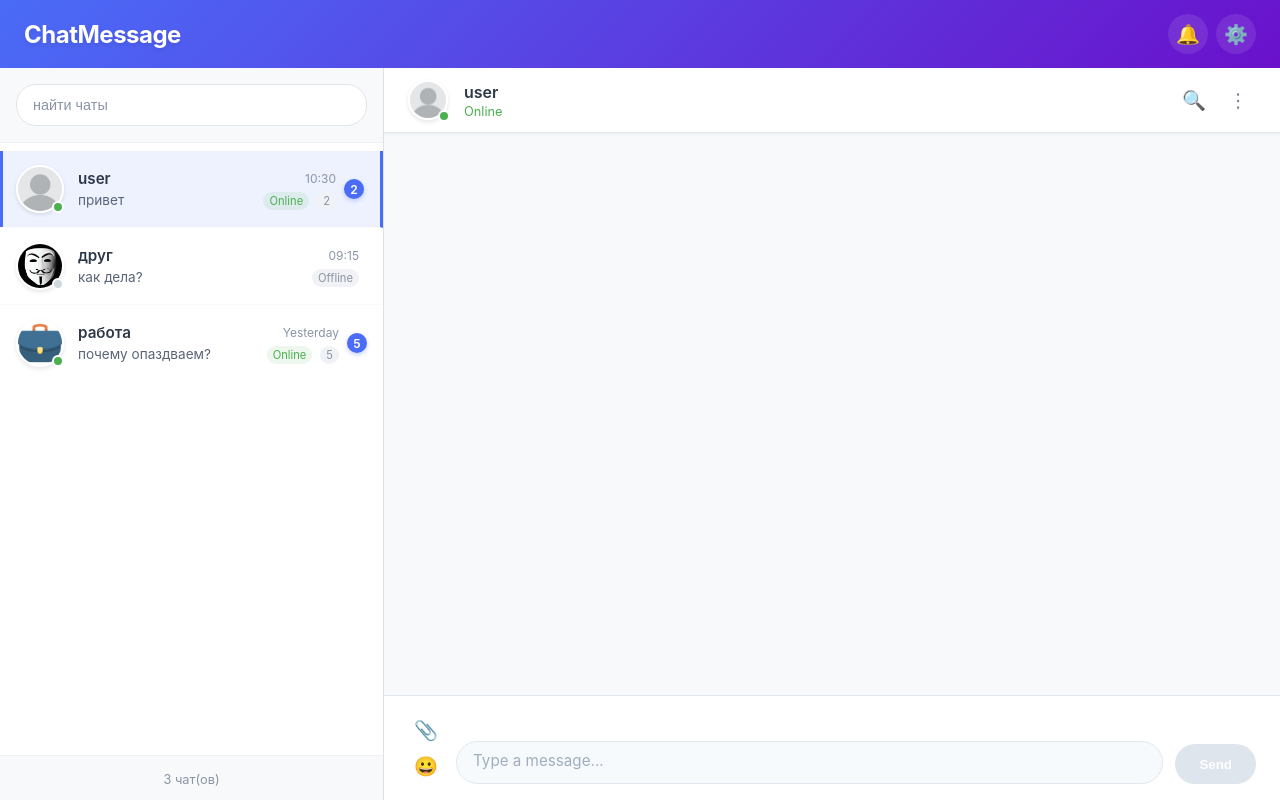
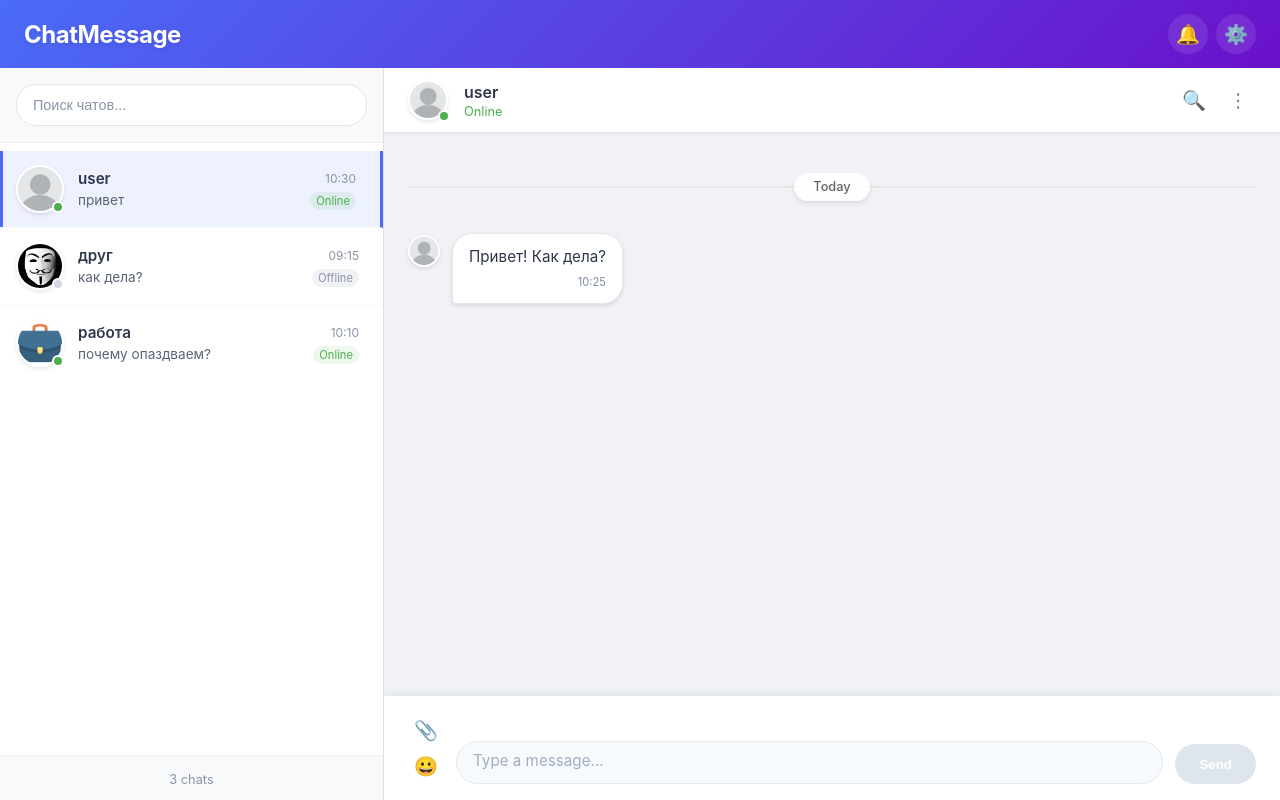
Before and after one commit to anonymous-proger/diplomChatApp, an Angular app in the folder diplom/diplomm/: page / in a window 1280 px wide. Built offline with nearby package versions, Linux system fonts and the light colour scheme.

Commit message:
bug_fixes

```diff
--- a/diplom/diplomm/src/app/chat-panel/chat-panel.component.css
+++ b/diplom/diplomm/src/app/chat-panel/chat-panel.component.css
@@ -210,28 +210,6 @@
   }
 }
 
-.unread-count {
-  font-size: 0.7rem;
-  color: #8a94a6;
-  background-color: #f0f2f5;
-  padding: 0.125rem 0.375rem;
-  border-radius: 10px;
-}
-
-.unread-badge {
-  background-color: #4a6cf7;
-  color: white;
-  font-size: 0.75rem;
-  font-weight: 600;
-  min-width: 20px;
-  height: 20px;
-  border-radius: 10px;
-  display: flex;
-  align-items: center;
-  justify-content: center;
-  flex-shrink: 0;
-  box-shadow: 0 2px 4px rgba(74, 108, 247, 0.3);
-}
 
 .panel-footer {
   padding: 0.75rem 1rem;
@@ -245,7 +223,7 @@
   color: #8a94a6;
 }
 
-/* Стили для скрола */
+/* Стили для скроллбара */
 .chats-list::-webkit-scrollbar {
   width: 6px;
 }
--- a/diplom/diplomm/src/app/chat-panel/chat-panel.component.html
+++ b/diplom/diplomm/src/app/chat-panel/chat-panel.component.html
@@ -5,7 +5,7 @@
       <input
         type="text"
         class="search-input"
-        placeholder="найти чаты"
+        placeholder="Поиск чатов..."
         [(ngModel)]="searchQuery"
         (input)="onSearch()"
       />
@@ -17,7 +17,7 @@
 
   <div class="chats-list">
     <div *ngIf="filteredChats.length === 0" class="no-results">
-      Ничего не нашли
+      Ничего не нашли :(
     </div>
 
     <div
@@ -33,7 +33,6 @@
         <div class="online-indicator" [class.online]="chat.isOnline"></div>
       </div>
 
-
       <div class="chat-info">
         <div class="chat-header">
           <span class="chat-name">{{ chat.name }}</span>
@@ -47,22 +46,14 @@
             <span class="status" [class.online]="chat.isOnline">
               {{ getStatusText(chat) }}
             </span>
-            <span *ngIf="chat.unread > 0" class="unread-count">
-              {{ chat.unread }}
-            </span>
           </div>
         </div>
       </div>
 
-
-      <div *ngIf="chat.unread > 0" class="unread-badge">
-        {{ chat.unread }}
-      </div>
     </div>
   </div>
 
-
   <div class="panel-footer">
-    <span class="chats-count">{{ filteredChats.length }} чат(ов)</span>
+    <span class="chats-count">{{ filteredChats.length }} chats</span>
   </div>
 </div>
--- a/diplom/diplomm/src/app/chat-window/chat-window.component.css
+++ b/diplom/diplomm/src/app/chat-window/chat-window.component.css
@@ -2,7 +2,7 @@
   display: flex;
   flex-direction: column;
   height: 100%;
-  background-color: #f8f9fa;
+  background-color: #f0f2f5;
   overflow: hidden;
 }
 
@@ -11,7 +11,7 @@
   align-items: center;
   justify-content: center;
   height: 100%;
-  background: linear-gradient(135deg, #f5f7fa 0%, #c3cfe2 100%);
+  background-color: #f5f7fa;
 }
 
 .placeholder-content {
@@ -23,11 +23,12 @@
   font-size: 4rem;
   margin-bottom: 1rem;
   opacity: 0.5;
+  color: #4a6cf7;
 }
 
 .placeholder-title {
   font-size: 1.5rem;
-  color: #4a5568;
+  color: #2d3748;
   margin-bottom: 0.5rem;
   font-weight: 600;
 }
@@ -37,7 +38,6 @@
   font-size: 1rem;
 }
 
-/* Заголовок чата */
 .chat-header {
   display: flex;
   justify-content: space-between;
@@ -100,7 +100,7 @@
 
   .chat-status {
     font-size: 0.8rem;
-    color: #8a94a6;
+    color: #718096;
     margin: 0;
 
     &.online {
@@ -135,36 +135,37 @@
   }
 }
 
-/* Область сообщений */
+
 .messages-container {
   flex: 1;
   overflow-y: auto;
   padding: 1.5rem;
   min-height: 0;
-  background-color: #f8f9fa;
+  background-color: #f0f2f5;
 }
 
 .messages {
   display: flex;
   flex-direction: column;
-  gap: 0.75rem;
+  gap: 0.5rem;
 }
 
 .date-divider {
   text-align: center;
-  margin: 1rem 0;
+  margin: 1rem 0 1.5rem 0;
   position: relative;
 
   span {
     display: inline-block;
-    padding: 0.25rem 1rem;
-    background-color: #e2e8f0;
-    color: #718096;
-    font-size: 0.75rem;
+    padding: 0.4rem 1.2rem;
+    background-color: rgba(255, 255, 255, 0.9);
+    color: #666;
+    font-size: 0.8rem;
     font-weight: 500;
-    border-radius: 12px;
+    border-radius: 20px;
     position: relative;
     z-index: 1;
+    box-shadow: 0 2px 4px rgba(0, 0, 0, 0.1);
   }
 
   &::before {
@@ -174,66 +175,99 @@
     right: 0;
     top: 50%;
     height: 1px;
-    background-color: #e2e8f0;
+    background-color: #ddd;
     transform: translateY(-50%);
   }
 }
 
 .message-wrapper {
   display: flex;
-  flex-direction: column;
-  max-width: 70%;
+  align-items: flex-end;
+  margin-bottom: 0.5rem;
 
   &.outgoing {
-    align-self: flex-end;
+    justify-content: flex-end;
     align-items: flex-end;
   }
 
-  &:not(.outgoing) {
-    align-self: flex-start;
+  &.with-avatar {
     align-items: flex-start;
+  }
+}
+
+.message-avatar {
+  width: 32px;
+  height: 32px;
+  border-radius: 50%;
+  overflow: hidden;
+  margin-right: 0.75rem;
+  flex-shrink: 0;
+  margin-top: 2px;
+  border: 2px solid white;
+  box-shadow: 0 2px 4px rgba(0, 0, 0, 0.1);
+
+  img {
+    width: 100%;
+    height: 100%;
+    object-fit: cover;
   }
 }
 
 .message {
   display: flex;
   flex-direction: column;
-  width: 100%;
+  max-width: 65%;
+
+  &.with-avatar {
+    max-width: calc(65% - 44px);
+  }
 }
 
 .sender-name {
-  font-size: 0.8rem;
+  font-size: 0.75rem;
   font-weight: 500;
-  color: #4a5568;
+  color: #666;
   margin-bottom: 0.25rem;
-  padding-left: 0.5rem;
+  margin-left: 0.5rem;
+  display: none;
 }
 
 .message-bubble {
   padding: 0.75rem 1rem;
-  border-radius: 18px;
+  border-radius: 20px;
   position: relative;
   word-wrap: break-word;
   overflow-wrap: break-word;
-  box-shadow: 0 1px 2px rgba(0, 0, 0, 0.1);
-}
-
-.outgoing .message-bubble {
-  background-color: #4a6cf7;
-  color: white;
-  border-bottom-right-radius: 4px;
-
-  .message-time {
-    color: rgba(255, 255, 255, 0.8);
-  }
+  box-shadow: 0 2px 4px rgba(0, 0, 0, 0.1);
+  line-height: 1.4;
 }
 
 :not(.outgoing) .message-bubble {
   background-color: white;
+  color: #2d3748;
   border-bottom-left-radius: 4px;
+  border-top-left-radius: 20px;
+  border-top-right-radius: 20px;
+  border-bottom-right-radius: 20px;
+  border: 1px solid #e2e8f0;
 
   .message-time {
     color: #718096;
+  }
+}
+
+/* Сообщения пользователя */
+.outgoing .message-bubble {
+  background-color: rgb(255, 255, 255);
+  color: white;
+  border-bottom-right-radius: 4px;
+  border-top-left-radius: 20px;
+  border-top-right-radius: 20px;
+  border-bottom-left-radius: 20px;
+  box-shadow: 0 2px 8px rgba(74, 108, 247, 0.2);
+
+  .message-time {
+    color: rgb(68, 64, 64);
   }
 }
 
@@ -241,6 +275,8 @@
   margin: 0 0 0.5rem 0;
   line-height: 1.4;
   white-space: pre-wrap;
+  font-size: 0.95rem;
+  color: #2d3748;
 }
 
 .message-footer {
@@ -254,14 +290,16 @@
 .message-time {
   font-size: 0.7rem;
   opacity: 0.9;
+
+
 }
 
 .message-status {
   font-size: 0.8rem;
   opacity: 0.8;
+  color: rgba(255, 255, 255, 0.9);
 }
 
-/* Поле ввода */
 .message-input-container {
   display: flex;
   align-items: flex-end;
@@ -270,6 +308,7 @@
   border-top: 1px solid #e2e8f0;
   gap: 0.75rem;
   flex-shrink: 0;
+  box-shadow: 0 -2px 10px rgba(0, 0, 0, 0.05);
 }
 
 .input-wrapper {
@@ -317,19 +356,27 @@
   display: flex;
   align-items: center;
   justify-content: center;
+  box-shadow: 0 2px 8px rgba(74, 108, 247, 0.2);
 
   &:hover:not(:disabled) {
     background-color: #3a5ce5;
+    transform: translateY(-1px);
+    box-shadow: 0 4px 12px rgba(74, 108, 247, 0.3);
+  }
+
+  &:active:not(:disabled) {
+    transform: translateY(0);
   }
 
   &:disabled {
     background-color: #cbd5e0;
     cursor: not-allowed;
     opacity: 0.6;
+    box-shadow: none;
   }
 }
 
-/* Стили для скролбора */
+/* Стили для скроллбара */
 .messages-container::-webkit-scrollbar {
   width: 6px;
 }
--- a/diplom/diplomm/src/app/chat-window/chat-window.component.html
+++ b/diplom/diplomm/src/app/chat-window/chat-window.component.html
@@ -1,4 +1,4 @@
-<div class="chat-window" *ngIf="selectedChat; else noChatSelected">
+<div class="chat-window" *ngIf="selectedChat">
   <!-- Заголовок чата -->
   <div class="chat-header">
     <div class="chat-info">
@@ -27,7 +27,6 @@
     </div>
   </div>
 
-
   <div class="messages-container" #messagesContainer>
     <div class="messages">
 
@@ -35,12 +34,16 @@
         <span>{{ isTodayMessage(messages[0].time) ? 'Today' : 'Yesterday' }}</span>
       </div>
 
-      <div *ngFor="let message of messages"
+      <div *ngFor="let message of messages; let i = index"
            class="message-wrapper"
-           [class.outgoing]="message.isOutgoing">
+           [class.outgoing]="message.isOutgoing"
+           [class.with-avatar]="!message.isOutgoing && shouldShowAvatar(i)">
 
-        <div class="message">
+        <div class="message-avatar" *ngIf="!message.isOutgoing && shouldShowAvatar(i)">
+          <img [src]="selectedChat.avatar" [alt]="selectedChat.name" />
+        </div>
 
+        <div class="message" [class.with-avatar]="!message.isOutgoing && shouldShowAvatar(i)">
           <div class="sender-name" *ngIf="!message.isOutgoing && message.senderName">
             {{ message.senderName }}
           </div>
@@ -49,11 +52,6 @@
             <p class="message-text">{{ message.text }}</p>
             <div class="message-footer">
               <span class="message-time">{{ getMessageTime(message.time) }}</span>
-
-              <span class="message-status" *ngIf="message.isOutgoing">
-                {{ message.status === 'read' ? '✓✓' :
-                   message.status === 'delivered' ? '✓✓' : '✓' }}
-              </span>
             </div>
           </div>
         </div>
@@ -91,13 +89,3 @@
     </button>
   </div>
 </div>
-
-<ng-template #noChatSelected>
-  <div class="no-chat-selected">
-    <div class="placeholder-content">
-      <div class="placeholder-icon">💬</div>
-      <h2 class="placeholder-title">Welcome to ChatMessage</h2>
-      <p class="placeholder-text">Select a chat to start messaging</p>
-    </div>
-  </div>
-</ng-template>
--- a/diplom/diplomm/src/app/chat-window/chat-window.component.ts
+++ b/diplom/diplomm/src/app/chat-window/chat-window.component.ts
@@ -34,7 +34,6 @@ export class ChatWindowComponent implements OnInit, OnDestroy, AfterViewChecked
   }
 
   ngAfterViewChecked(): void {
-
     if (this.shouldScrollToBottom) {
       this.scrollToBottom();
       this.shouldScrollToBottom = false;
@@ -77,4 +76,21 @@ export class ChatWindowComponent implements OnInit, OnDestroy, AfterViewChecked
   isTodayMessage(time: string): boolean {
     return !time.includes('Yesterday');
   }
+
+
+  shouldShowAvatar(index: number): boolean {
+    if (index === 0) return true;
+
+    const currentMessage = this.messages[index];
+    const previousMessage = this.messages[index - 1];
+
+    return !currentMessage.isOutgoing &&
+           (previousMessage.isOutgoing ||
+            previousMessage.senderName !== currentMessage.senderName ||
+            this.isDifferentTimeGroup(currentMessage.time, previousMessage.time));
+  }
+
+  private isDifferentTimeGroup(time1: string, time2: string): boolean {
+    return time1 !== time2;
+  }
 }
--- a/diplom/diplomm/src/app/services/chat.service.ts
+++ b/diplom/diplomm/src/app/services/chat.service.ts
@@ -12,7 +12,7 @@ export class ChatService {
       name: 'user',
       lastMessage: 'привет',
       time: '10:30',
-      unread: 2,
+      unread: 0,
       avatar: "assets/images/user.png",
       isOnline: true
     },
@@ -29,8 +29,8 @@ export class ChatService {
       id: '3',
       name: 'работа',
       lastMessage: 'почему опаздваем?',
-      time: 'Yesterday',
-      unread: 5,
+      time: '10:10',
+      unread: 0,
       avatar: 'assets/images/work.png',
       isOnline: true
     }
@@ -38,7 +38,7 @@ export class ChatService {
 
   private messages: { [chatId: string]: Message[] } = {
     '1': [
-
+       { text: 'Привет! Как дела?', time: '10:25', isOutgoing: false, senderName: 'User' },
     ],
     '2': [
 
```
Also changed, not shown: diplom/diplomm/src/app/header/header.component.css (indentation only).
